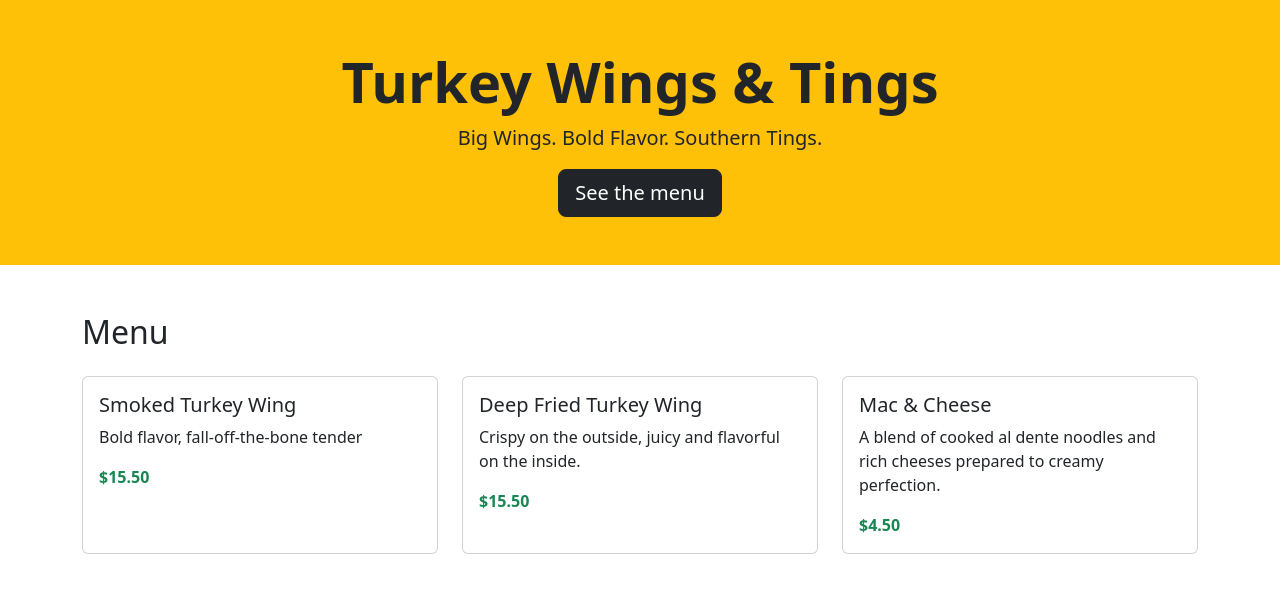
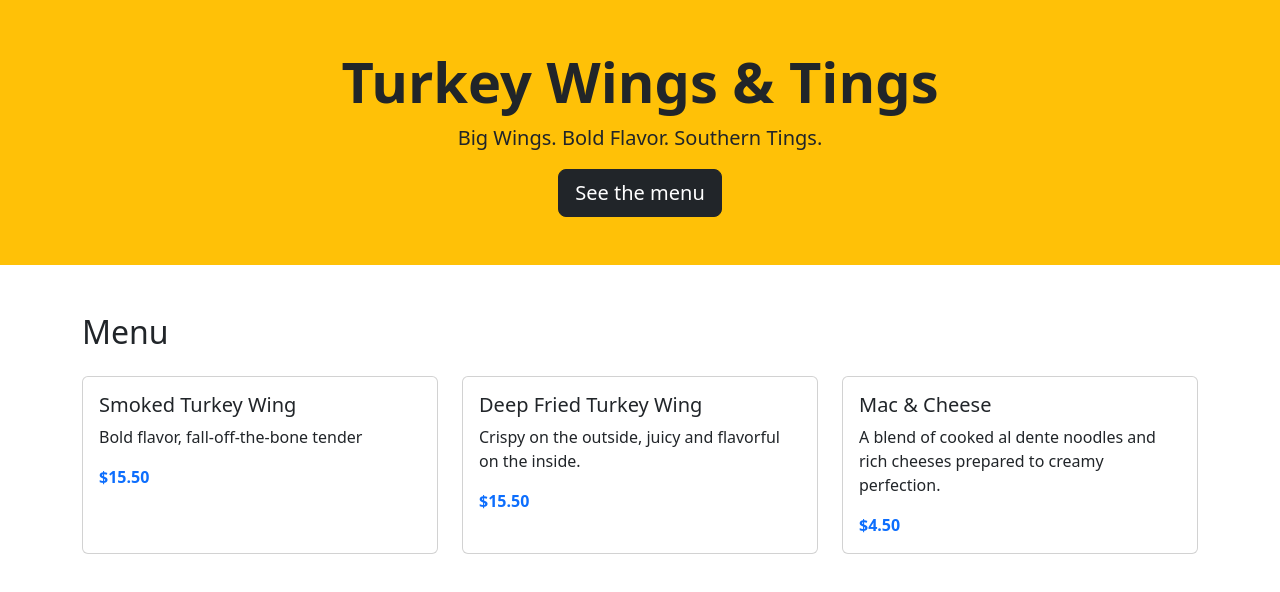
Before and after one commit to bria-janae-anderson/food-truck-site, a plain HTML site: page index.html in a window 1280 px wide. Drawn offline with nearby package versions, Linux system fonts and the light colour scheme.

```diff
--- a/index.html
+++ b/index.html
@@ -22,7 +22,7 @@
                         <div class="card-body">
                             <h3 class="card-title h5">Smoked Turkey Wing</h3>
                             <p class="card-text">Bold flavor, fall-off-the-bone tender</p>
-                            <p class="fw-bold text-success mb-0">$15.50</p>
+                            <p class="fw-bold text-primary mb-0">$15.50</p>
                         </div>
                     </div>
                 </div>
@@ -33,7 +33,7 @@
                         <div class="card-body">
                             <h3 class="card-title h5">Deep Fried Turkey Wing</h3>
                             <p class="card-text">Crispy on the outside, juicy and flavorful on the inside.</p>
-                            <p class="fw-bold text-success mb-0">$15.50</p>
+                            <p class="fw-bold text-primary mb-0">$15.50</p>
                         </div>
                     </div>
                 </div>
@@ -44,7 +44,7 @@
                         <div class="card-body">
                             <h3 class="card-title h5">Mac & Cheese</h3>
                             <p class="card-text">A blend of cooked al dente noodles and rich cheeses prepared to creamy perfection.</p>
-                            <p class="fw-bold text-success mb-0">$4.50</p>
+                            <p class="fw-bold text-primary mb-0">$4.50</p>
                         </div>
                     </div>
                 </div>
```
